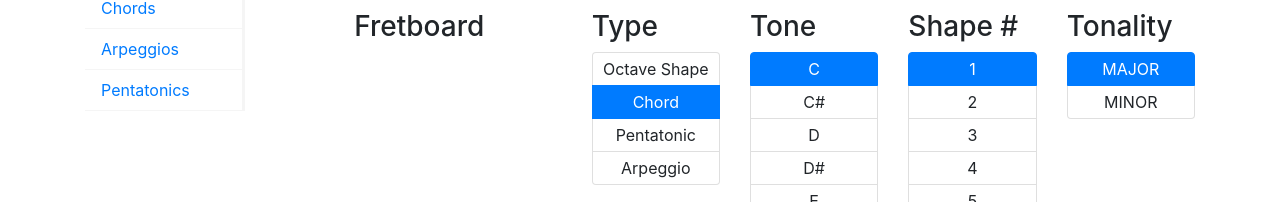
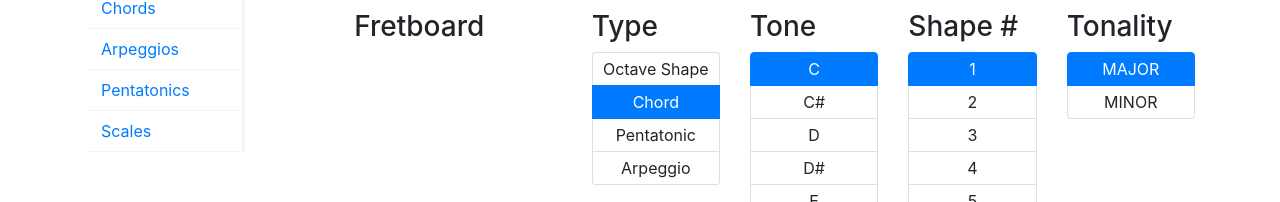
Before and after one commit to sparkoo/guitar-practice, an Angular app: page / in a window 1280 px wide. Shown: the part 94-296 px from the top of the page. Built offline with nearby package versions, Linux system fonts and the light colour scheme.

Commit message:
this links scales page!!

```diff
--- a/src/app/app.component.html
+++ b/src/app/app.component.html
@@ -17,6 +17,9 @@
         <li class="nav-item">
           <a routerLink="/pentatonics" routerLinkActive="active" class="nav-link">Pentatonics</a>
         </li>
+        <li class="nav-item">
+          <a routerLink="/scales" routerLinkActive="active" class="nav-link">Scales</a>
+        </li>
       </ul>
     </div>
     <div class="col-md-10">
```
